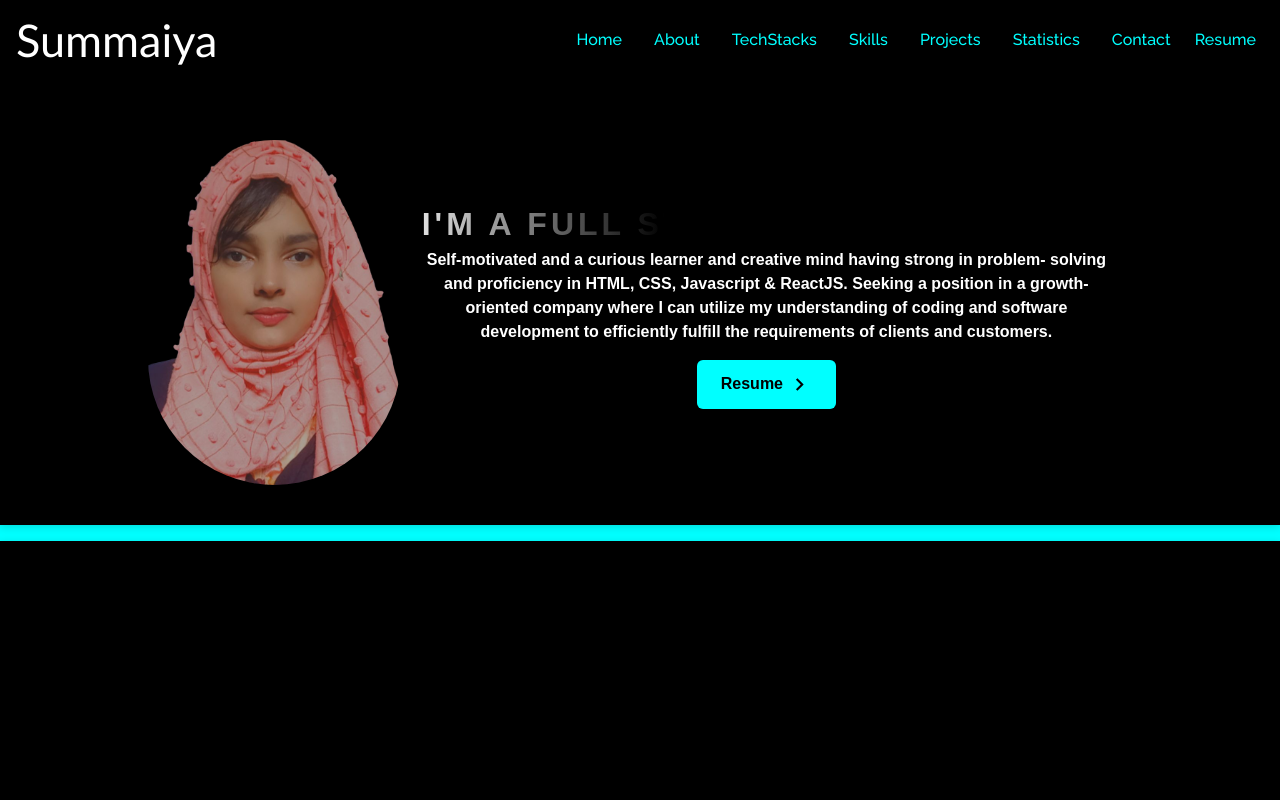
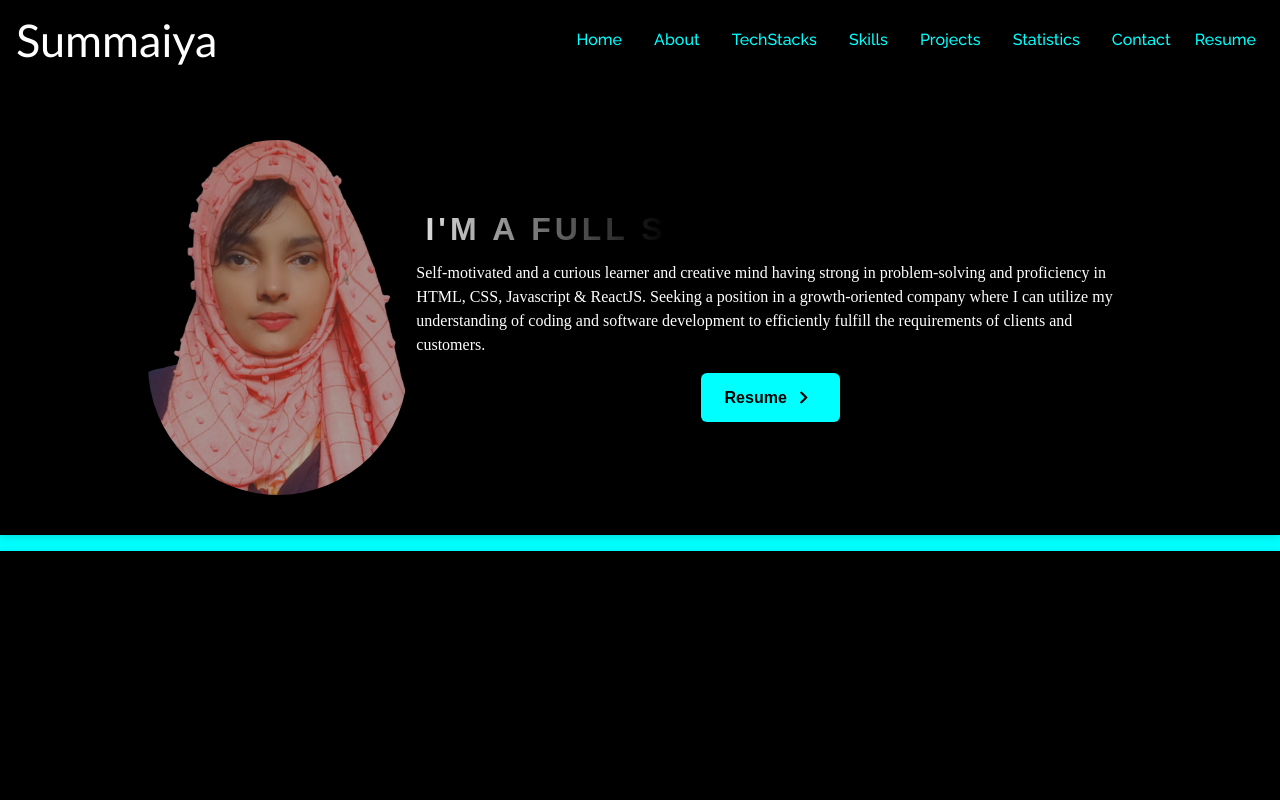
Before and after one commit to Summaiya-Begum/Summaiya-Begum.github.io, a React (Create React App) app: page / in a window 1280 px wide. Shown: the top 800 px of the page. Built offline with nearby package versions, Linux system fonts and the light colour scheme.

Commit message:
some changes

```diff
--- a/src/app.css
+++ b/src/app.css
@@ -36,6 +36,4 @@
 
 #bgdivimg {
     background-color: #000;
-    /* color: aqua; */
-    /* border: 1px solid red; */
 }
--- a/src/components/Home.jsx
+++ b/src/components/Home.jsx
@@ -34,31 +34,21 @@ const Home = () => {
             className="rounded-full w-auto h-auto ring-7 ring-gray-300 dark:ring-gray-500"
           />
         </div>
-        <div style={{ margin: "auto" }} className="flex flex-col justify-center h-full text-center ">
+        <div style={{ margin: "auto"}} className="flex flex-col justify-center h-full text-center w-full">
           <h2
-
-            className="text-4xl sm:text-7xl text-center m-auto font-bold text-white" id="fullstack">
+            className="text-4xl sm:text-5xl text-start m-auto font-bold text-white p-2" id="fullstack">
             I'm a Full Stack Web Developer
           </h2>
           <p
             style={{
               color:"white",
-              fontFamily:"sans-serif",
-              fontWeight:"bold",
-              margin:"auto"
+              fontFamily:"cursive",
+              fontWeight:"500",
             }}
-            // className="text-white sm:text-1.10xl mx-20 py-8 max-w-md "
-            className="text-white  max-w-screen-lg p-4 mx-auto flex flex-col justify-center w-full h-full sm: mx-auto py-2 max-w-md "
-
->
-            Self-motivated and a curious learner and
-            creative mind having strong in problem-
-            solving and proficiency in HTML, CSS,
-            Javascript & ReactJS. Seeking a position in a
-            growth-oriented company where I can utilize
-            my understanding of coding and software
-            development to efficiently fulfill the
-            requirements of clients and customers.
+            className="text-1xl sm:text-1xl text-start m-auto font-bold text-white p-2">
+            Self-motivated and a curious learner and creative mind having strong in problem-solving and proficiency in HTML, CSS,
+            Javascript & ReactJS. Seeking a position in a growth-oriented company where I can utilize my understanding of coding and software
+            development to efficiently fulfill the requirements of clients and customers.
           </p>
 
           <div className="portfolio-btn">
```
